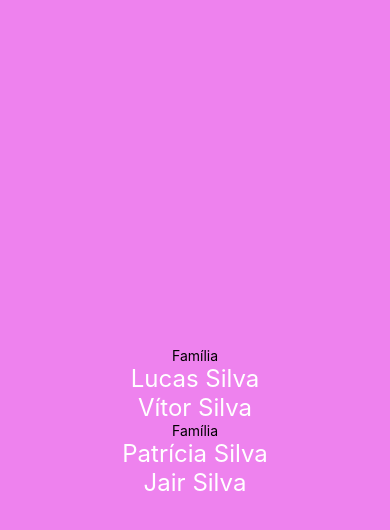
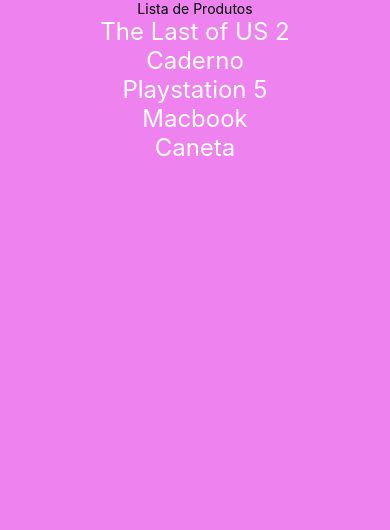
Before and after one commit to lucasilvadrm/exercicios, a React Native app: screen / in a window 390 px wide. Shown: the top 530 px of the page. Built offline with nearby package versions, Linux system fonts and the light colour scheme.

Commit message:
renderizando lista

```diff
--- a/src/App.js
+++ b/src/App.js
@@ -1,8 +1,10 @@
 import React from 'react';
 import { StyleSheet, SafeAreaView } from 'react-native';
-import Familia from './components/relacao/Familia';
-import Membro from './components/relacao/Membro';
+import ListaProdutosV2 from './components/produtos/ListaProdutosV2';
 
+// import ListaProdutos from './components/produtos/ListaProdutos';
+// import Familia from './components/relacao/Familia';
+// import Membro from './components/relacao/Membro';
 // import Diferenciar from './components/Diferenciar';
 // import ContadorV2 from './components/contador/ContadorV2';
 // import Pai from './components/indireta/Pai';
@@ -17,6 +19,9 @@
 const App = () => {
   return (
     <SafeAreaView style={style.App}>
+      <ListaProdutosV2 />
+      {/*
+      <ListaProdutos />
       <Familia>
         <Membro nome={'Lucas'} sobrenome={'Silva'} />
         <Membro nome={'Vítor'} sobrenome={'Silva'} />
@@ -25,7 +30,6 @@
         <Membro nome={'Patrícia'} sobrenome={'Silva'} />
         <Membro nome={'Jair'} sobrenome={'Silva'} />
       </Familia>
-      {/*
       <Diferenciar />
       <ContadorV2 />
       <Pai />
--- /dev/null
+++ b/src/components/produtos/ListaProdutos.js
@@ -0,0 +1,25 @@
+import React from 'react';
+import { Text } from 'react-native';
+import style from '../style';
+import produtos from './produtos';
+
+const ListaProdutos = () => {
+  const renderizarLista = () => {
+    return produtos?.map(produto => {
+      return (
+        <Text style={style.txtLarge} key={produto?.id}>
+          {produto.nome}
+        </Text>
+      );
+    });
+  };
+
+  return (
+    <>
+      <Text>Lista de Produtos</Text>
+      {renderizarLista()}
+    </>
+  );
+};
+
+export default ListaProdutos;
--- /dev/null
+++ b/src/components/produtos/ListaProdutosV2.js
@@ -0,0 +1,20 @@
+import React from 'react';
+import { Text, FlatList } from 'react-native';
+import style from '../style';
+import produtos from './produtos';
+
+const ListaProdutosV2 = () => {
+  return (
+    <>
+      <Text>Lista de Produtos</Text>
+      <FlatList
+        data={produtos}
+        renderItem={({ item }) => {
+          return <Text style={style.txtLarge}>{item.nome}</Text>;
+        }}
+      />
+    </>
+  );
+};
+
+export default ListaProdutosV2;
--- /dev/null
+++ b/src/components/produtos/produtos.js
@@ -0,0 +1,7 @@
+export default [
+  { id: 1, nome: 'The Last of US 2', preco: 149.99 },
+  { id: 2, nome: 'Caderno', preco: 9.99 },
+  { id: 3, nome: 'Playstation 5', preco: 5129.99 },
+  { id: 4, nome: 'Macbook', preco: 9979.99 },
+  { id: 5, nome: 'Caneta', preco: 4.99 },
+];
```
